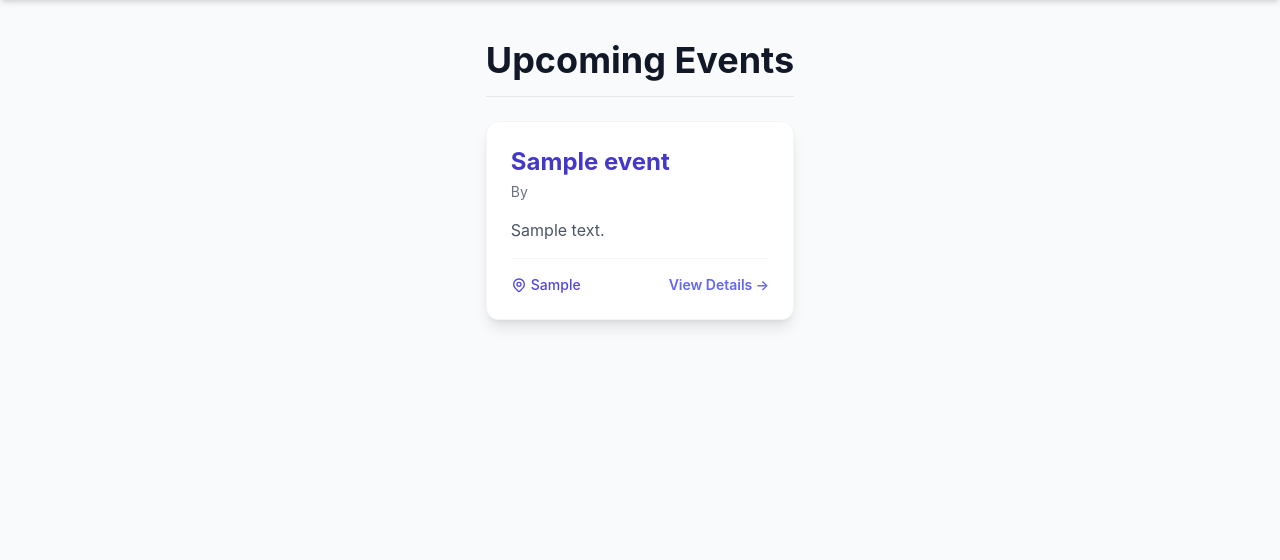
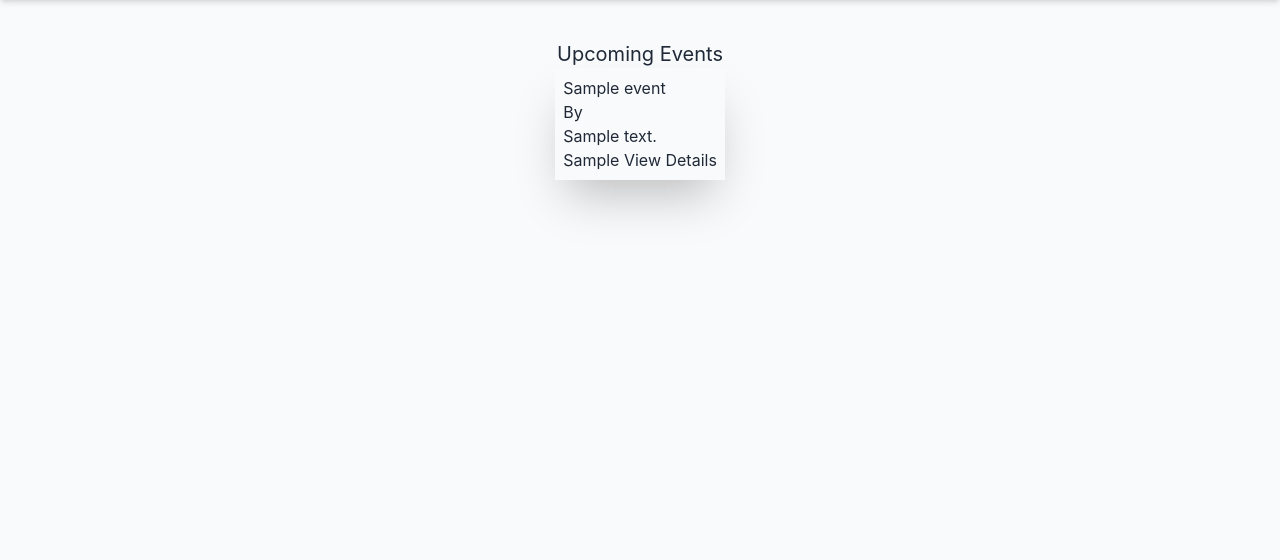
Before and after one commit to MrAlmo/EventSite, a Django app: page /events/ in a window 1280 px wide. Shown: the part 64-624 px from the top of the page. Run offline with Django 5.2, Linux system fonts and the light colour scheme; data comes from the database, SQL or seed files in the repository; tables that the repository leaves empty hold one stand-in row (values such as "Sample post"); some libraries are stand-ins or nearby versions.

Commit message:
fix classes in events app

```diff
--- a/eventsite/events/templates/events/event_list.html
+++ b/eventsite/events/templates/events/event_list.html
@@ -3,62 +3,59 @@
 {% block title %}All Events{% endblock %}
 
 {% block content %}
-    <div class="flex justify-between items-center mb-6 border-b pb-4">
-        <h1 class="text-4xl font-bold text-gray-900">Upcoming Events</h1>
+    <div>
+        <h1 class="text-xl text-center">Upcoming Events</h1>
 
         {% if user.is_authenticated and user.is_moderator %}
-            <a href="{% url 'event_create' %}"
-               class="px-5 py-2 bg-indigo-600 text-white font-semibold rounded-lg shadow-md hover:bg-indigo-700 transition duration-150 transform hover:scale-105">
+            <a href="{% url 'event_create' %}">
                 + Create New Event
             </a>
         {% endif %}
     </div>
 
     {% if events %}
-        <div class="space-y-6">
+        <div class="space-y-6 shadow-2xl p-2">
             {% for event in events %}
-                <div class="bg-white p-6 rounded-xl shadow-lg border border-gray-100 transition duration-300 hover:shadow-xl hover:border-indigo-200">
-                    <div class="flex justify-between items-start">
+                <div>
+                    <div>
                         <div>
-                            <h2 class="text-2xl font-bold text-indigo-700 hover:text-indigo-800 transition duration-150">
+                            <h2>
                                 <a href="{% url 'event_detail' event.pk %}">{{ event.title }}</a>
                             </h2>
-                            <p class="text-sm text-gray-500 mt-1">
-                                By <span class="font-medium text-gray-600">{{ event.creator.username }}</span>
+                            <p>
+                                By {{ event.creator.username }}
                             </p>
                         </div>
                         <div class="text-right">
-                            <p class="text-lg font-semibold text-gray-800">{{ event.date_time|date:"M d, Y" }}</p>
-                            <p class="text-sm text-gray-500">{{ event.date_time|time:"H:i" }}</p>
+                            <p>{{ event.date_time|date:"M d, Y" }}</p>
+                            <p>{{ event.date_time|time:"H:i" }}</p>
                         </div>
                     </div>
 
-                    <p class="text-gray-600 mt-4 line-clamp-2">{{ event.description|truncatewords:30 }}</p>
+                    <p>{{ event.description }}</p>
 
-                    <div class="flex justify-between items-center mt-4 pt-4 border-t border-gray-100">
-                        <span class="text-sm font-medium text-indigo-600 flex items-center">
-                            <svg class="w-4 h-4 mr-1" fill="none" stroke="currentColor" viewBox="0 0 24 24" xmlns="http://www.w3.org/2000/svg"><path stroke-linecap="round" stroke-linejoin="round" stroke-width="2" d="M17.657 16.657L13.414 20.9a1.998 1.998 0 01-2.827 0l-4.244-4.243a8 8 0 1111.314 0z"></path><path stroke-linecap="round" stroke-linejoin="round" stroke-width="2" d="M15 11a3 3 0 11-6 0 3 3 0 016 0z"></path></svg>
-                            {{ event.location }}
-                        </span>
+                    <div>
 
-                        <a href="{% url 'event_detail' event.pk %}" class="text-indigo-500 hover:text-indigo-700 text-sm font-semibold">
-                            View Details &rarr;
+                        {{ event.location }}
+
+                        <a href="{% url 'event_detail' event.pk %}">
+                            View Details
                         </a>
                     </div>
                 </div>
             {% endfor %}
         </div>
     {% else %}
-        <div class="text-center py-12 bg-gray-100 rounded-xl">
-            <p class="text-xl text-gray-600">No events found. Be the first to create one!</p>
+        <div class="space-y-6 shadow-2xl p-2 border rounded-xl border-gray-300">
+            <p>No events found. Be the first to create one!</p>
             {% if user.is_authenticated and user.is_moderator %}
-                <a href="{% url 'event_create' %}" class="mt-4 inline-block px-4 py-2 bg-indigo-600 text-white rounded-lg shadow hover:bg-indigo-700">
+                <a href="{% url 'event_create' %}">
                     Create Event
                 </a>
             {% elif user.is_authenticated %}
-                <p class="mt-4 text-sm text-gray-500">You need moderator access to create events.</p>
+                <p>You need moderator access to create events.</p>
             {% else %}
-                <p class="mt-4 text-sm text-gray-500">Please <a href="{% url 'login' %}" class="text-indigo-600">log in</a> to view events.</p>
+                <p>Please <a href="{% url 'login' %}" class="text-indigo-600">log in</a> to view events.</p>
             {% endif %}
         </div>
     {% endif %}
```
